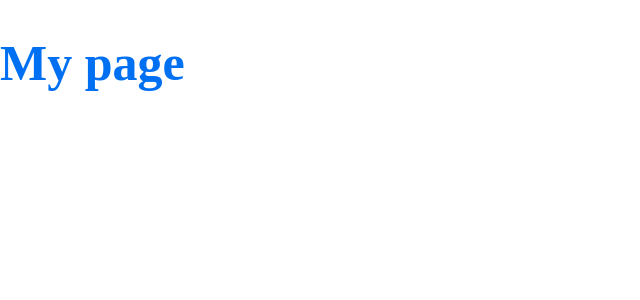
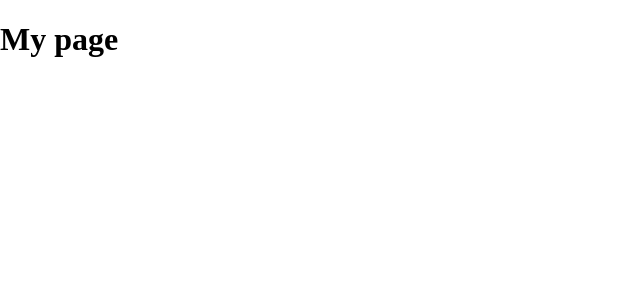
Before and after one commit to rodrigoyo/instalura, a Next.js app: page / in a window 1280 px wide. Shown: the top 300 px of the page, without its empty margins (0-640 px from the left). Built offline with nearby package versions, Linux system fonts and the light colour scheme.

Commit message:
chore: create `Title` component

```diff
--- a/pages/index.js
+++ b/pages/index.js
@@ -1,9 +1,13 @@
 import styled from 'styled-components'
 
-const Title = styled.h1`
-  font-size: 50px;
-  color: ${({ theme }) => theme.colors.primary};
-`
+// const Title = styled.h1`
+//   font-size: 50px;
+//   color: ${({ theme }) => theme.colors.primary};
+// `
+
+function Title(props) {
+  return <h1>{props.children}</h1>;
+}
 
 export default function Home() {
   return <Title>My page</Title>
```
